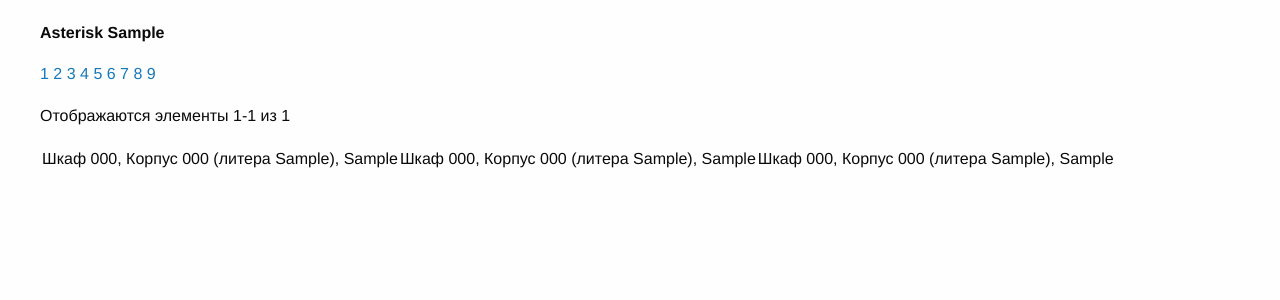
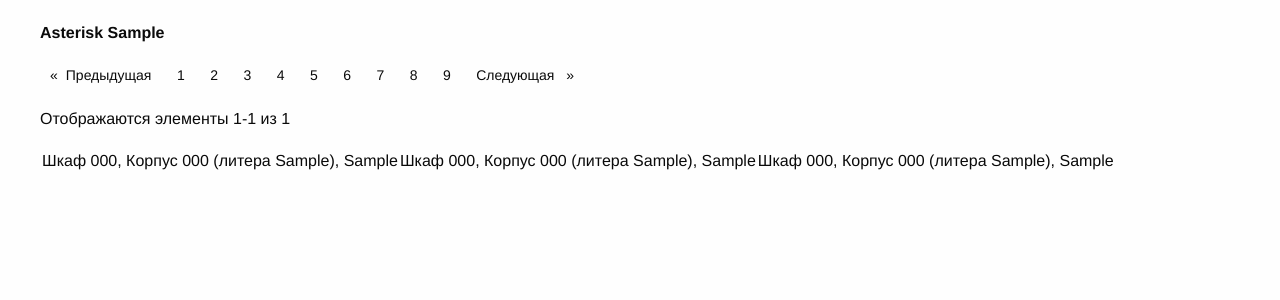
Before and after one commit to ivnglkv/cross_register, a Django app: template journal/templates/journal/pbx_ports.html in a window 1280 px wide. Shown: the part 57-357 px from the top of the page. Run offline with Django 3.2, Linux system fonts and the light colour scheme; tables that the repository leaves empty hold one stand-in row (values such as "Sample post"); the template is opened without the code that fills it: values that come from a table or form of the project are taken from there, most other values are stand-ins (such as "Sample title", 1, 10 or a date in 2020); parts of the project's set-up code (start-up, migrations or seed data) failed here and were passed over; some libraries are stand-ins or nearby versions.

Commit message:
Блок постраничной навигации переведён на Foundation

```diff
--- a/journal/templates/journal/pbx_ports.html
+++ b/journal/templates/journal/pbx_ports.html
@@ -10,17 +10,43 @@
 {% block page %}
   <p><b>{{ pbx_object }}</b></p>
 
-  <p>
-  {% for n in pages_count|range %}
-    <a href="{% url 'pbx_ports' pbx n %}">
-    {% if n == current_page %}
-      <b>{{ n }}</b>
-    {% else %}
-      {{ n }}
-    {% endif %}
-    </a>
-  {% endfor %}
-  </p>
+  <ul class="pagination">
+    <li class="pagination-previous
+                {% if current_page == 1 %}
+                  disabled
+                {% endif %}">
+      {% if current_page == 1 %}
+        Предыдущая
+      {% else %}
+        <a href="{% url 'pbx_ports' pbx current_page|add:'-1' %}">Предыдущая</a>
+      {% endif %}
+    </li>
+    {% for n in pages_count|range %}
+        <li
+          {% if n == current_page %}
+            class="current"
+          {% endif %}
+        >
+          {% if n == current_page %}
+            {{ n }}
+          {% else %}
+            <a href="{% url 'pbx_ports' pbx n %}">{{ n }}</a>
+          {% endif %}
+        </li>
+    {% endfor %}
+    <li class="pagination-next
+                {% if current_page == pages_count %}
+                  disabled
+                {% endif %}">
+      {% if current_page == pages_count %}
+        Следующая
+      {% else %}
+        <a href="{% url 'pbx_ports' pbx current_page|add:'1' %}">
+          Следующая
+        </a>
+      {% endif %}
+    </li>
+  </ul>
 
   <p>
     Отображаются элементы {{ first_element_index }}-{{ last_element_index }} из
```
